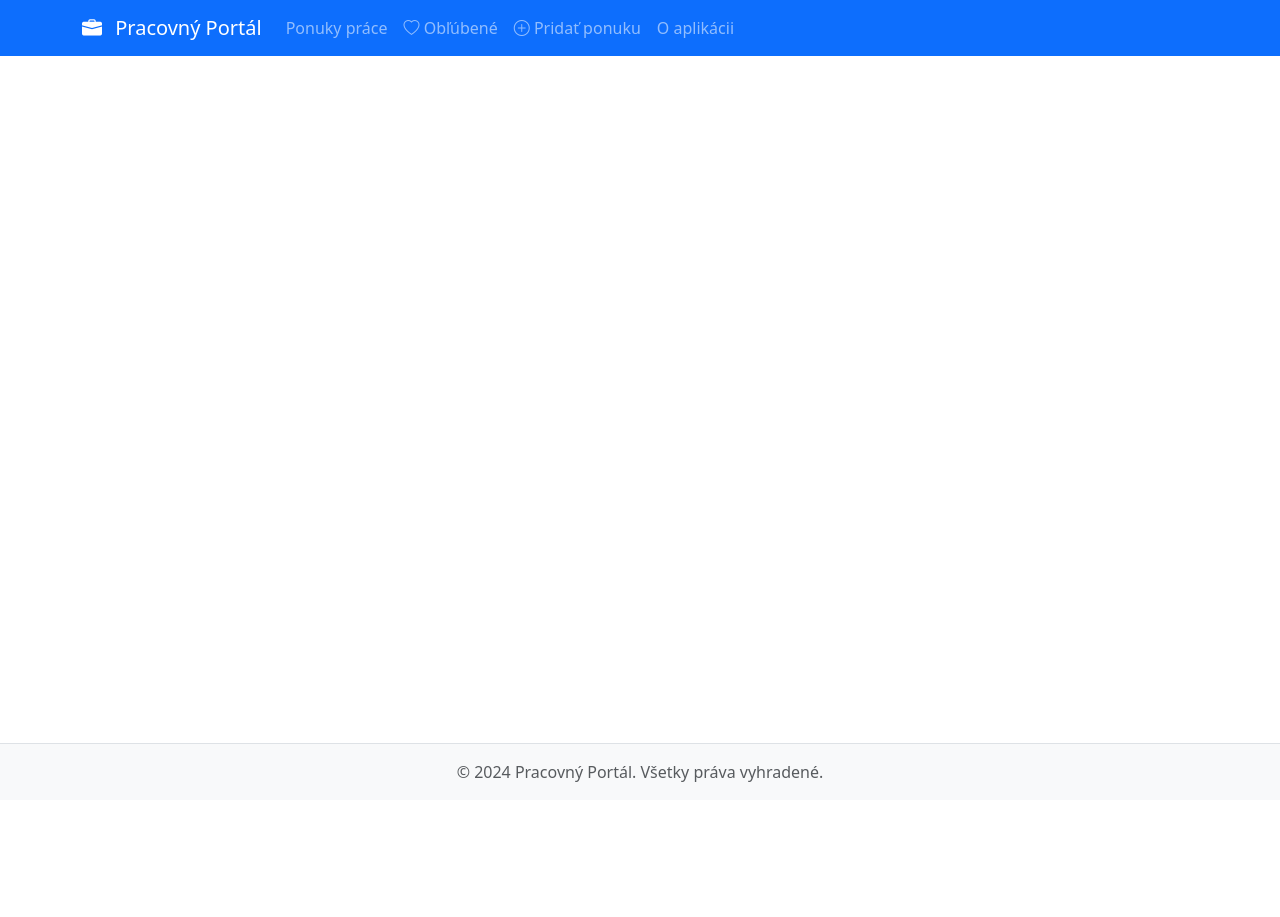
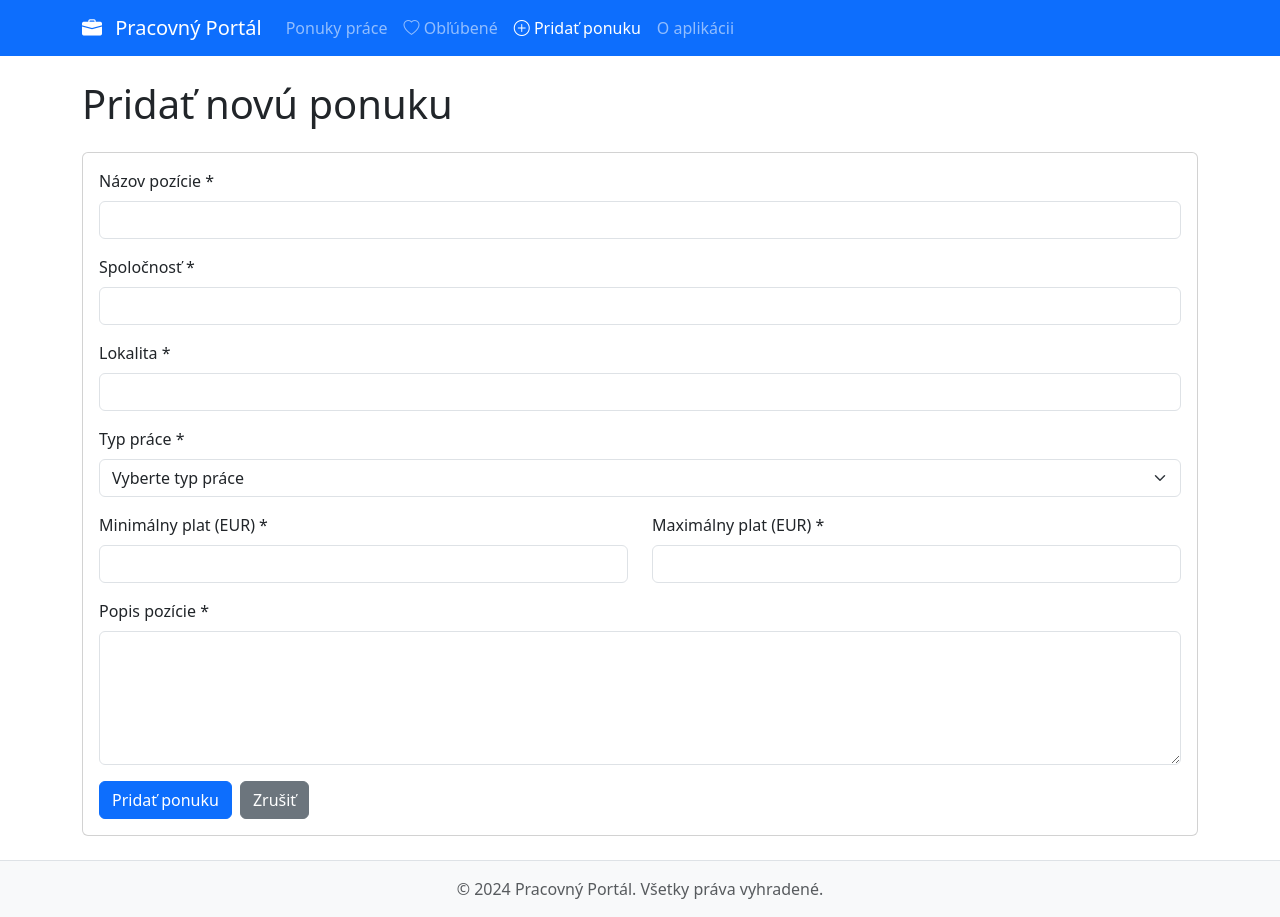
Before and after one commit to szabolcsszaraz/vue-project, a Vue app: page /new-job/1 in a window 1280 px wide. Before the commit the page ends 800 px from the top, so only its background shows below. Built offline with nearby package versions, Linux system fonts and the light colour scheme.

Commit message:
NewJobView dokonceny + Upravit pracu button funkcny

```diff
--- a/index.html
+++ b/index.html
@@ -4,7 +4,7 @@
     <meta charset="UTF-8">
     <link rel="icon" href="/favicon.ico">
     <meta name="viewport" content="width=device-width, initial-scale=1.0">
-    <title>Vite App</title>
+    <title>Pracovný Portál</title>
   </head>
   <body>
     <div id="app"></div>
--- a/src/router/index.js
+++ b/src/router/index.js
@@ -21,9 +21,10 @@ const router = createRouter({
       props: true
     },
     {
-      path: '/new-job',
+      path: '/new-job/:id?',
       name: 'new-job',
-      component: NewJobView
+      component: NewJobView,
+      props: true
     },
     {
       path: '/favorites',
--- a/src/stores/jobStore.js
+++ b/src/stores/jobStore.js
@@ -63,6 +63,17 @@ export const useJobStore = defineStore('jobs', {
 
     updateFilters(filters) {
       this.filters = { ...this.filters, ...filters }
+    },
+
+    updateJob(updatedJob) {
+      const index = this.jobs.findIndex(job => job.id === updatedJob.id)
+      if (index !== -1) {
+        this.jobs[index] = {
+          ...this.jobs[index],
+          ...updatedJob
+        }
+        this.saveToLocalStorage()
+      }
     }
   }
 })
--- a/src/views/JobDetailView.vue
+++ b/src/views/JobDetailView.vue
@@ -36,6 +36,13 @@ export default {
       this.store.deleteJob(parseInt(this.id))
       this.showDeleteModal = false
       this.$router.push('/')
+    },
+    editJob() {
+      this.$router.push({
+        name: 'new-job',
+        query: { edit: 'true' },
+        params: { id: this.id }
+      })
     }
   }
 }
--- a/src/views/NewJobView.vue
+++ b/src/views/NewJobView.vue
@@ -1,42 +1,293 @@
 <script>
+import { useJobStore } from '@/stores/jobStore'
+
 export default {
   name: 'NewJobView',
   data() {
     return {
+      isSubmitting: false,
       form: {
         title: '',
         company: '',
         location: '',
         type: '',
-        salary: '',
+        minSalary: null,
+        maxSalary: null,
+        description: ''
+      },
+      errors: {
+        title: '',
+        company: '',
+        location: '',
+        type: '',
+        minSalary: '',
+        maxSalary: '',
         description: ''
       }
     }
   },
+  computed: {
+    store() {
+      return useJobStore()
+    },
+    isEditing() {
+      return this.$route.query.edit === 'true'
+    }
+  },
   methods: {
-    submitForm() {
-      console.log('Form submitted:', this.form)
+    validateForm() {
+      let isValid = true
+      this.errors = {
+        title: '',
+        company: '',
+        location: '',
+        type: '',
+        minSalary: '',
+        maxSalary: '',
+        description: ''
+      }
+
+      // Validácia title
+      if (!this.form.title.trim()) {
+        this.errors.title = 'Názov pozície je povinný'
+        isValid = false
+      }
+
+      // Validácia company
+      if (!this.form.company.trim()) {
+        this.errors.company = 'Názov spoločnosti je povinný'
+        isValid = false
+      }
+
+      // Validácia location
+      if (!this.form.location.trim()) {
+        this.errors.location = 'Lokalita je povinná'
+        isValid = false
+      }
+
+      // Validácia type
+      if (!this.form.type) {
+        this.errors.type = 'Vyberte typ práce'
+        isValid = false
+      }
+
+      // Validácia salary
+      if (!this.form.minSalary || this.form.minSalary < 0) {
+        this.errors.minSalary = 'Zadajte platný minimálny plat'
+        isValid = false
+      }
+
+      if (!this.form.maxSalary || this.form.maxSalary <= this.form.minSalary) {
+        this.errors.maxSalary = 'Maximálny plat musí byť väčší ako minimálny'
+        isValid = false
+      }
+
+      // Validácia description
+      if (!this.form.description.trim()) {
+        this.errors.description = 'Popis pozície je povinný'
+        isValid = false
+      } else if (this.form.description.trim().length < 50) {
+        this.errors.description = 'Popis musí mať aspoň 50 znakov'
+        isValid = false
+      }
+
+      return isValid
+    },
+
+    async submitForm() {
+      if (!this.validateForm()) return
+
+      this.isSubmitting = true
+
+      try {
+        const jobData = {
+          ...this.form,
+          salary: `${this.form.minSalary}-${this.form.maxSalary}`
+        }
+
+        if (this.isEditing) {
+          // Pridaj id pre job data ked editujem
+          const jobId = parseInt(this.$route.params.id)
+          await this.store.updateJob({
+            ...jobData,
+            id: jobId
+          })
+        } else {
+          // Generovanie novej id pri vytvaranie job
+          jobData.id = Date.now()
+          this.store.jobs.push(jobData)
+          this.store.saveToLocalStorage()
+        }
+
+        // Presmerovanie ked je submit schvaleny
+        this.$router.push('/')
+      } catch (error) {
+        console.error('Chyba pri ukladaní:', error)
+      } finally {
+        this.isSubmitting = false
+      }
+    },
+
+    async loadJobData() {
+      if (this.isEditing && this.$route.params.id) {
+        const job = this.store.jobs.find(
+          job => job.id === parseInt(this.$route.params.id)
+        )
+
+        if (job) {
+          // min - max
+          const [minSalary, maxSalary] = job.salary.split('-').map(Number)
+
+          // Nacitanie existujuces data do form
+          this.form = {
+            title: job.title,
+            company: job.company,
+            location: job.location,
+            type: job.type,
+            minSalary,
+            maxSalary,
+            description: job.description
+          }
+        } else {
+          // ked job sa nenajde
+          this.$router.push('/')
+        }
+      }
     }
+  },
+  created() {
+    this.loadJobData()
   }
 }
 </script>
-
 <template>
   <div class="container py-4">
-    <h1 class="mb-4">Pridať novú ponuku</h1>
+    <h1 class="mb-4">{{ isEditing ? 'Upraviť ponuku' : 'Pridať novú ponuku' }}</h1>
     <div class="card">
       <div class="card-body">
-        <form @submit.prevent="submitForm">
+        <form @submit.prevent="submitForm" novalidate>
           <div class="mb-3">
             <label class="form-label">Názov pozície *</label>
-            <input type="text" class="form-control" v-model="form.title" required>
+            <input
+              type="text"
+              class="form-control"
+              v-model="form.title"
+              :class="{ 'is-invalid': errors.title }"
+              required
+            >
+            <div class="invalid-feedback">
+              {{ errors.title }}
+            </div>
           </div>
+
           <div class="mb-3">
             <label class="form-label">Spoločnosť *</label>
-            <input type="text" class="form-control" v-model="form.company" required>
+            <input
+              type="text"
+              class="form-control"
+              v-model="form.company"
+              :class="{ 'is-invalid': errors.company }"
+              required
+            >
+            <div class="invalid-feedback">
+              {{ errors.company }}
+            </div>
           </div>
-          <!-- Viac form udaje pojdu sem -->
-          <button type="submit" class="btn btn-primary">Pridať ponuku</button>
+
+          <div class="mb-3">
+            <label class="form-label">Lokalita *</label>
+            <input
+              type="text"
+              class="form-control"
+              v-model="form.location"
+              :class="{ 'is-invalid': errors.location }"
+              required
+            >
+            <div class="invalid-feedback">
+              {{ errors.location }}
+            </div>
+          </div>
+
+          <div class="mb-3">
+            <label class="form-label">Typ práce *</label>
+            <select
+              class="form-select"
+              v-model="form.type"
+              :class="{ 'is-invalid': errors.type }"
+              required
+            >
+              <option value="">Vyberte typ práce</option>
+              <option value="Full-time">Full-time</option>
+              <option value="Part-time">Part-time</option>
+              <option value="Remote">Remote</option>
+            </select>
+            <div class="invalid-feedback">
+              {{ errors.type }}
+            </div>
+          </div>
+
+          <div class="row mb-3">
+            <div class="col-md-6">
+              <label class="form-label">Minimálny plat (EUR) *</label>
+              <input
+                type="number"
+                class="form-control"
+                v-model.number="form.minSalary"
+                :class="{ 'is-invalid': errors.minSalary }"
+                min="0"
+                required
+              >
+              <div class="invalid-feedback">
+                {{ errors.minSalary }}
+              </div>
+            </div>
+            <div class="col-md-6">
+              <label class="form-label">Maximálny plat (EUR) *</label>
+              <input
+                type="number"
+                class="form-control"
+                v-model.number="form.maxSalary"
+                :class="{ 'is-invalid': errors.maxSalary }"
+                :min="form.minSalary"
+                required
+              >
+              <div class="invalid-feedback">
+                {{ errors.maxSalary }}
+              </div>
+            </div>
+          </div>
+
+          <div class="mb-3">
+            <label class="form-label">Popis pozície *</label>
+            <textarea
+              class="form-control"
+              v-model="form.description"
+              :class="{ 'is-invalid': errors.description }"
+              rows="5"
+              required
+            ></textarea>
+            <div class="invalid-feedback">
+              {{ errors.description }}
+            </div>
+          </div>
+
+          <div class="d-flex gap-2">
+            <button
+              type="submit"
+              class="btn btn-primary"
+              :disabled="isSubmitting"
+            >
+              <span
+                v-if="isSubmitting"
+                class="spinner-border spinner-border-sm me-2"
+                role="status"
+              ></span>
+              {{ isEditing ? 'Uložiť zmeny' : 'Pridať ponuku' }}
+            </button>
+            <router-link to="/" class="btn btn-secondary">
+              Zrušiť
+            </router-link>
+          </div>
         </form>
       </div>
     </div>
```
